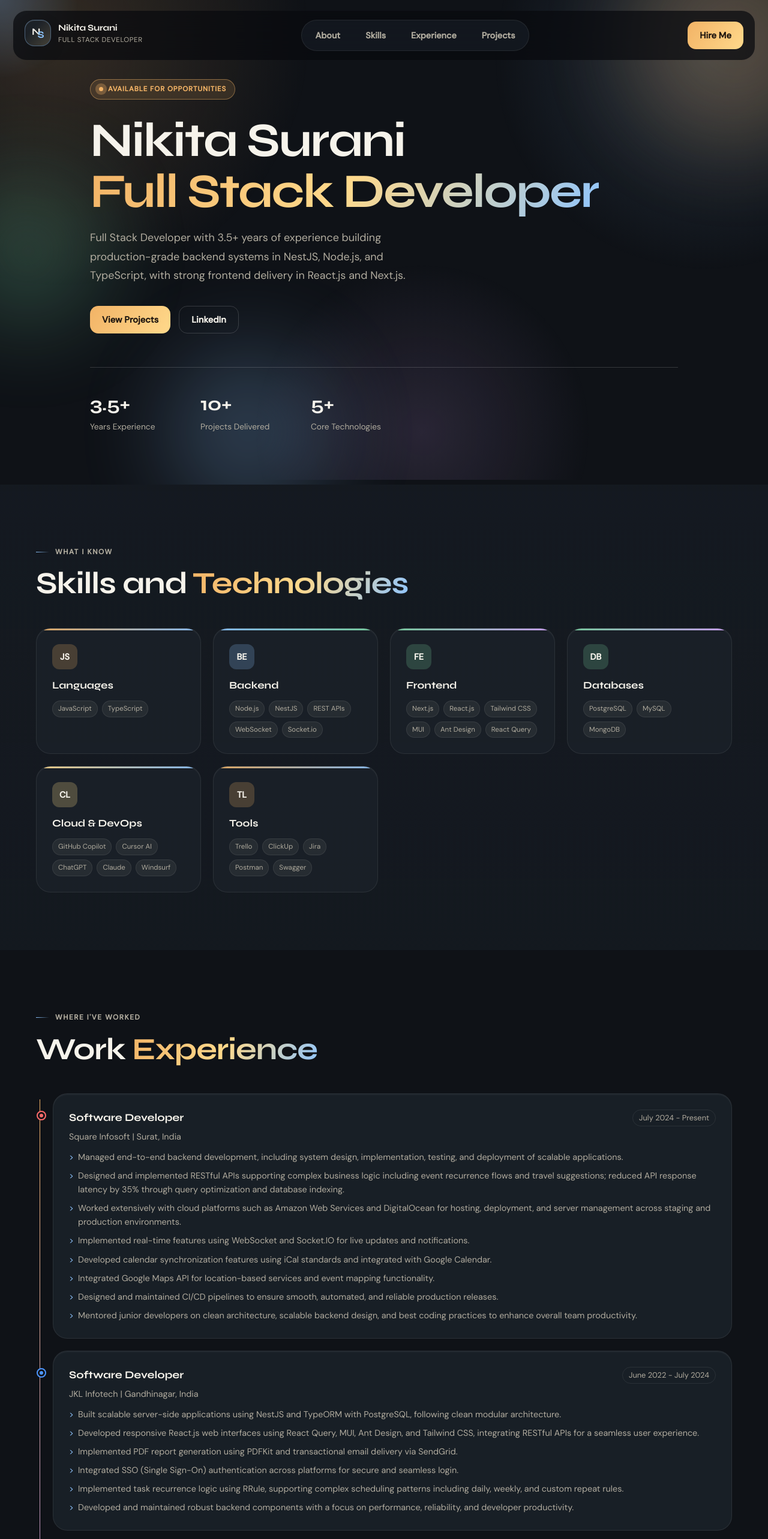
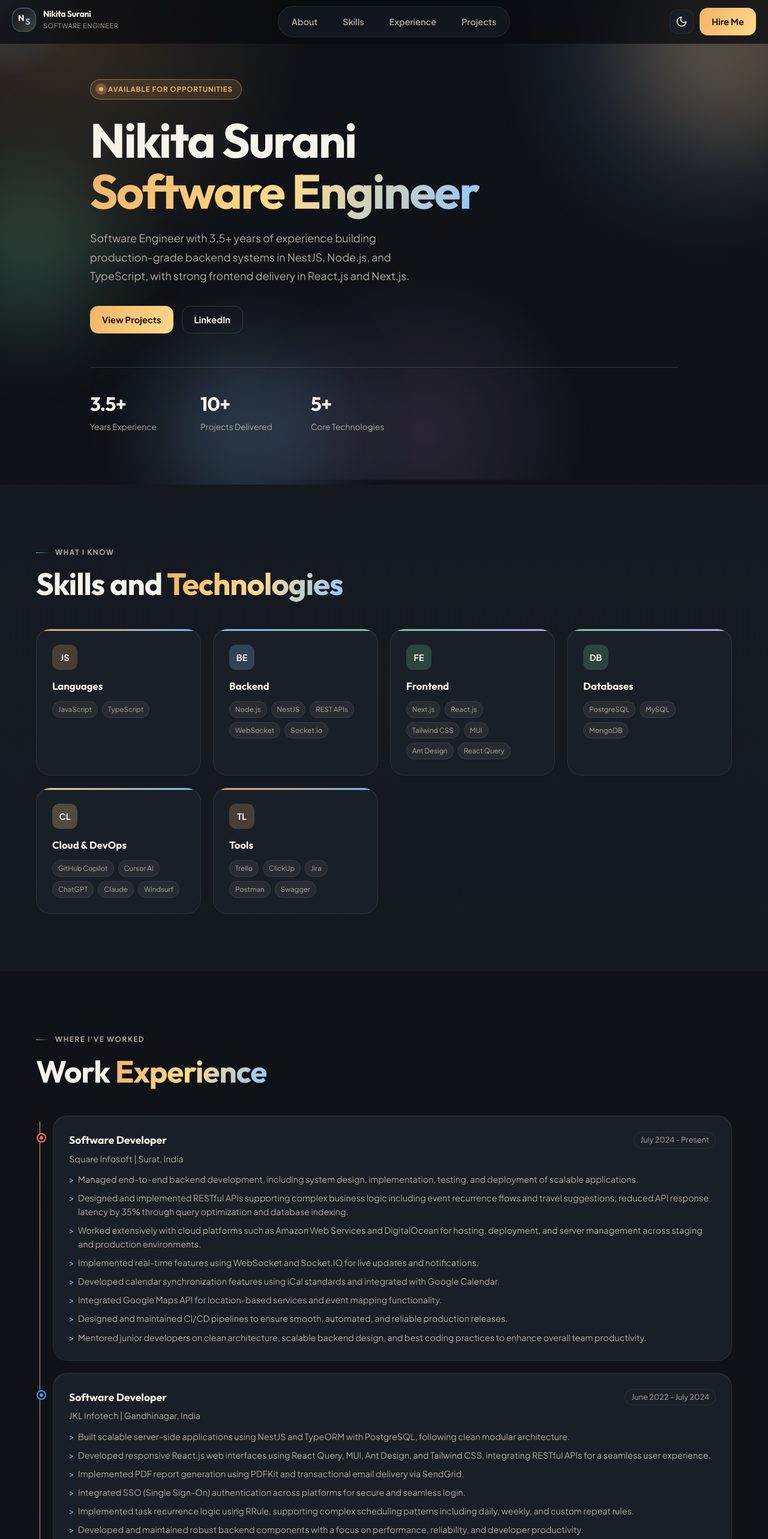
Before and after one commit to NikitaSurani/portfolio, a Next.js app: page / in a window 1280 px wide. Shown: the top 2566 px of the page at 60% size. Built offline with nearby package versions, Linux system fonts and the light colour scheme.

Commit message:
light and dark theme apply

```diff
--- a/src/app/globals.css
+++ b/src/app/globals.css
@@ -7,6 +7,7 @@
   --surface: #151a21;
   --card: #1a2028;
   --text: #f6f3eb;
+  --title: #f6f3eb;
   --muted: #b1ac9f;
   --border: rgba(255, 255, 255, 0.08);
   --border-strong: rgba(255, 255, 255, 0.16);
@@ -21,16 +22,22 @@
 }
 
 :root[data-theme="light"] {
-  --bg: #f5f1e9;
-  --surface: #ece5d8;
-  --card: #fffaf1;
-  --text: #1f1b16;
-  --muted: #655f55;
-  --border: rgba(20, 16, 12, 0.1);
-  --border-strong: rgba(20, 16, 12, 0.2);
-  --nav-bg: rgba(245, 241, 233, 0.78);
-  --nav-bg-strong: rgba(245, 241, 233, 0.94);
-  --shadow-lg: 0 24px 50px rgba(60, 46, 30, 0.14);
+  --bg: #f8f6f0;
+  --surface: #ebe6dc;
+  --card: #ffffff;
+  --text: #2d2820;
+  --title: #1a1612;
+  --muted: #4a443c;
+  --border: rgba(26, 22, 18, 0.12);
+  --border-strong: rgba(26, 22, 18, 0.22);
+  --accent: #b8860b;
+  --accent-2: #1d6dd0;
+  --accent-3: #0d7d4a;
+  --accent-4: #6d28d9;
+  --accent-5: #c2770e;
+  --nav-bg: rgba(248, 246, 240, 0.88);
+  --nav-bg-strong: rgba(248, 246, 240, 0.98);
+  --shadow-lg: 0 24px 50px rgba(45, 40, 32, 0.12);
 }
 
 * {
@@ -42,6 +49,10 @@
 html {
   scroll-behavior: smooth;
   color-scheme: dark;
+}
+
+html[data-theme="light"] {
+  color-scheme: light;
 }
 
 body {
@@ -113,9 +124,17 @@ a:focus-visible {
   padding: 96px 22px;
 }
 
-.section-shell[id],
+.section-shell[id] {
+  scroll-margin-top: 72px;
+}
+
 .hero {
-  scroll-margin-top: 92px;
+  scroll-margin-top: 72px;
+  padding-top: 72px;
+}
+
+.hero-title {
+  color: var(--title);
 }
 
 .section-surface {
@@ -156,6 +175,7 @@ a:focus-visible {
   line-height: 1.08;
   letter-spacing: -0.02em;
   margin-bottom: 46px;
+  color: var(--title);
 }
 
 .reveal {
@@ -199,18 +219,19 @@ a:focus-visible {
 
 .site-nav {
   position: fixed;
-  top: 18px;
-  left: 22px;
-  right: 22px;
+  top: 0;
+  left: 0;
+  right: 0;
   z-index: 100;
   display: flex;
   align-items: center;
   justify-content: space-between;
-  gap: 18px;
-  padding: 14px 18px;
+  gap: 14px;
+  padding: 10px 20px;
   background: var(--nav-bg);
-  border: 1px solid transparent;
-  border-radius: 22px;
+  border: none;
+  border-bottom: 1px solid transparent;
+  border-radius: 0;
   backdrop-filter: blur(20px);
   transition: background 0.25s ease, border-color 0.25s ease, transform 0.25s ease;
 }
@@ -288,7 +309,7 @@ a:focus-visible {
   font-size: 0.96rem;
   font-weight: 700;
   letter-spacing: -0.02em;
-  color: var(--text);
+  color: var(--title);
 }
 
 .brandmark-copy span {
@@ -299,16 +320,30 @@ a:focus-visible {
 }
 
 .brandmark-compact .brandmark-monogram {
-  width: 44px;
-  height: 44px;
+  width: 40px;
+  height: 40px;
+}
+
+.brandmark-compact .brandmark-monogram span {
+  font-size: 0.9rem;
+}
+
+.brandmark-compact .brandmark-monogram span:first-child {
+  left: 9px;
+  top: 9px;
+}
+
+.brandmark-compact .brandmark-monogram span:last-child {
+  right: 9px;
+  bottom: 8px;
 }
 
 .brandmark-compact .brandmark-copy strong {
-  font-size: 0.92rem;
+  font-size: 0.88rem;
 }
 
 .brandmark-compact .brandmark-copy span {
-  font-size: 0.72rem;
+  font-size: 0.68rem;
 }
 
 .site-nav-links {
@@ -349,18 +384,30 @@ a:focus-visible {
 }
 
 .theme-toggle {
-  width: 42px;
-  height: 42px;
+  width: 40px;
+  height: 40px;
+  padding: 0;
+  border: 1px solid var(--border);
   border-radius: 12px;
   background: color-mix(in srgb, var(--card) 88%, transparent);
-  border: 1px solid var(--border);
   cursor: pointer;
   display: inline-flex;
   align-items: center;
   justify-content: center;
-  font-size: 0.75rem;
-  font-weight: 800;
+  flex-shrink: 0;
   color: var(--text);
+  transition: background 0.2s ease, border-color 0.2s ease, color 0.2s ease;
+}
+
+.theme-toggle:hover {
+  border-color: var(--border-strong);
+  background: color-mix(in srgb, var(--card) 95%, transparent);
+}
+
+.theme-toggle svg {
+  flex-shrink: 0;
+  width: 20px;
+  height: 20px;
 }
 
 .site-nav-cta,
@@ -621,9 +668,19 @@ a:focus-visible {
   justify-content: space-between;
 }
 
+.site-footer-row {
+  display: flex;
+  align-items: center;
+  justify-content: space-between;
+  gap: 16px;
+  width: 100%;
+}
+
 .site-copy {
+  width: 100%;
   color: var(--muted);
   font-size: 0.84rem;
+  text-align: center;
 }
 
 .footer-socials {
@@ -667,11 +724,6 @@ a:focus-visible {
     padding: 82px 18px;
   }
 
-  .site-nav {
-    left: 18px;
-    right: 18px;
-  }
-
   .brandmark-copy span {
     display: none;
   }
@@ -679,10 +731,7 @@ a:focus-visible {
 
 @media (max-width: 860px) {
   .site-nav {
-    top: 12px;
-    left: 14px;
-    right: 14px;
-    padding: 12px 14px;
+    padding: 8px 16px;
   }
 
   .site-nav-links,
@@ -696,9 +745,9 @@ a:focus-visible {
 
   .mobile-menu.open {
     position: fixed;
-    top: 76px;
-    left: 14px;
-    right: 14px;
+    top: 58px;
+    left: 16px;
+    right: 16px;
     z-index: 99;
     display: flex;
     flex-direction: column;
@@ -744,12 +793,33 @@ a:focus-visible {
   }
 
   .site-footer {
-    padding: 28px 14px;
+    padding: 32px 20px;
   }
 
   .site-footer-inner {
     flex-direction: column;
-    align-items: flex-start;
+    align-items: stretch;
+    gap: 16px;
+  }
+
+  .site-footer-row {
+    width: 100%;
+  }
+
+  .site-copy {
+    margin: 0;
+    text-align: center;
+  }
+
+  .footer-socials {
+    justify-content: flex-end;
+  }
+
+  .social-btn {
+    width: 44px;
+    height: 44px;
+    font-size: 1rem;
+    font-weight: 600;
   }
 }
 
--- a/src/app/layout.tsx
+++ b/src/app/layout.tsx
@@ -1,23 +1,23 @@
 import "./globals.css";
 import type { Metadata } from "next";
-import { DM_Sans, Syne } from "next/font/google";
+import { Plus_Jakarta_Sans, Outfit } from "next/font/google";
 
-const dmSans = DM_Sans({
+const plusJakarta = Plus_Jakarta_Sans({
   subsets: ["latin"],
   variable: "--font-dm-sans",
-  weight: ["300", "400", "500"],
+  weight: ["300", "400", "500", "600", "700"],
 });
 
-const syne = Syne({
+const outfit = Outfit({
   subsets: ["latin"],
   variable: "--font-syne",
-  weight: ["400", "600", "700", "800"],
+  weight: ["400", "500", "600", "700", "800"],
 });
 
 export const metadata: Metadata = {
-  title: "Nikita Surani - Full Stack Developer",
+  title: "Nikita Surani - Software Engineer",
   description:
-    "Full Stack Developer with 3.5+ years of experience building scalable backend systems and modern web applications.",
+    "Software Engineer with 3.5+ years of experience building scalable backend systems and modern web applications.",
   icons: {
     icon: "/favicon.svg",
     shortcut: "/favicon.svg",
@@ -33,10 +33,17 @@ export default function RootLayout({
   return (
     <html
       lang="en"
-      data-theme="dark"
-      className={`${dmSans.variable} ${syne.variable}`}
+      className={`${plusJakarta.variable} ${outfit.variable}`}
+      suppressHydrationWarning
     >
-      <body>{children}</body>
+      <body>
+        <script
+          dangerouslySetInnerHTML={{
+            __html: `(function(){var t=localStorage.getItem('theme');if(t==='light')document.documentElement.setAttribute('data-theme','light');else document.documentElement.removeAttribute('data-theme');})();`,
+          }}
+        />
+        {children}
+      </body>
     </html>
   );
 }
--- a/src/components/BrandMark.tsx
+++ b/src/components/BrandMark.tsx
@@ -11,7 +11,7 @@ export default function BrandMark({ compact = false }: BrandMarkProps) {
       </div>
       <div className="brandmark-copy">
         <strong>Nikita Surani</strong>
-        <span>Full Stack Developer</span>
+        <span>Software Engineer</span>
       </div>
     </div>
   );
--- a/src/components/Footer.tsx
+++ b/src/components/Footer.tsx
@@ -6,10 +6,8 @@ export default function Footer() {
   return (
     <footer className="site-footer">
       <div className="site-footer-inner">
+        <div className="site-footer-row">
           <BrandMark compact />
-
-        <div className="site-copy">Built with care using Next.js</div>
-
           <div className="footer-socials">
             <a
               href="https://www.linkedin.com/in/nikita-surani/"
@@ -29,6 +27,8 @@ export default function Footer() {
             </a>
           </div>
         </div>
+        <div className="site-copy">Built with care using Next.js</div>
+      </div>
     </footer>
   );
 }
--- a/src/components/Hero.tsx
+++ b/src/components/Hero.tsx
@@ -232,11 +232,11 @@ export default function Hero() {
           <h1 className="hero-title">
             Nikita Surani
             <br />
-            <span className="gradient-text">Full Stack Developer</span>
+            <span className="gradient-text">Software Engineer </span>
           </h1>
 
           <p className="hero-copy">
-            Full Stack Developer with 3.5+ years of experience building
+            Software Engineer with 3.5+ years of experience building
             production-grade backend systems in NestJS, Node.js, and TypeScript,
             with strong frontend delivery in React.js and Next.js.
           </p>
--- a/src/components/Navbar.tsx
+++ b/src/components/Navbar.tsx
@@ -2,6 +2,7 @@
 
 import { useEffect, useRef, useState } from "react";
 import BrandMark from "./BrandMark";
+import ThemeToggle from "./Themetoggle";
 
 const links = [
   { label: "About", id: "about" },
@@ -62,7 +63,7 @@ export default function Navbar() {
 
   const scrollToSection = (id: string) => {
     const target = document.getElementById(id);
-    const navHeight = navRef.current?.offsetHeight ?? 76;
+    const navHeight = navRef.current?.offsetHeight ?? 64;
 
     if (!target) return;
 
@@ -114,6 +115,7 @@ export default function Navbar() {
         </ul>
 
         <div className="site-nav-actions">
+          <ThemeToggle />
           <a className="site-nav-cta" href="mailto:nikitasurani16@gmail.com">
             Hire Me
           </a>
--- a/src/components/Themetoggle.tsx
+++ b/src/components/Themetoggle.tsx
@@ -2,13 +2,67 @@
 
 import { useEffect, useState } from "react";
 
+function MoonIcon({ className }: { className?: string }) {
+  return (
+    <svg
+      className={className}
+      xmlns="http://www.w3.org/2000/svg"
+      width="16"
+      height="16"
+      viewBox="0 0 24 24"
+      fill="none"
+      stroke="currentColor"
+      strokeWidth="2"
+      strokeLinecap="round"
+      strokeLinejoin="round"
+      aria-hidden
+    >
+      <path d="M12 3a6 6 0 0 0 9 9 9 9 0 1 1-9-9Z" />
+    </svg>
+  );
+}
+
+function SunIcon({ className }: { className?: string }) {
+  return (
+    <svg
+      className={className}
+      xmlns="http://www.w3.org/2000/svg"
+      width="16"
+      height="16"
+      viewBox="0 0 24 24"
+      fill="none"
+      stroke="currentColor"
+      strokeWidth="2"
+      strokeLinecap="round"
+      strokeLinejoin="round"
+      aria-hidden
+    >
+      <circle cx="12" cy="12" r="4" />
+      <path d="M12 2v2" />
+      <path d="M12 20v2" />
+      <path d="m4.93 4.93 1.41 1.41" />
+      <path d="m17.66 17.66 1.41 1.41" />
+      <path d="M2 12h2" />
+      <path d="M20 12h2" />
+      <path d="m6.34 17.66-1.41 1.41" />
+      <path d="m19.07 4.93-1.41 1.41" />
+    </svg>
+  );
+}
+
 export default function ThemeToggle() {
-  const [isDark, setIsDark] = useState(() => {
-    if (typeof window === "undefined") return true;
-    return localStorage.getItem("theme") !== "light";
-  });
+  const [isDark, setIsDark] = useState(true);
 
   useEffect(() => {
+    const stored = localStorage.getItem("theme");
+    const dark = stored !== "light";
+    setIsDark(dark);
+    if (!dark) document.documentElement.setAttribute("data-theme", "light");
+    else document.documentElement.removeAttribute("data-theme");
+  }, []);
+
+  useEffect(() => {
+    if (typeof window === "undefined") return;
     if (isDark) {
       document.documentElement.removeAttribute("data-theme");
       localStorage.setItem("theme", "dark");
@@ -21,12 +75,12 @@ export default function ThemeToggle() {
   return (
     <button
       type="button"
-      onClick={() => setIsDark((value) => !value)}
-      title={isDark ? "Switch to Light Mode" : "Switch to Dark Mode"}
-      aria-label={isDark ? "Switch to light theme" : "Switch to dark theme"}
+      onClick={() => setIsDark((v) => !v)}
+      title={isDark ? "Switch to light mode" : "Switch to dark mode"}
+      aria-label={isDark ? "Switch to light mode" : "Switch to dark mode"}
       className="theme-toggle"
     >
-      {isDark ? "LM" : "DM"}
+      {isDark ? <MoonIcon /> : <SunIcon />}
     </button>
   );
 }
```
Lines whose indentation alone changed are shown as unchanged.
